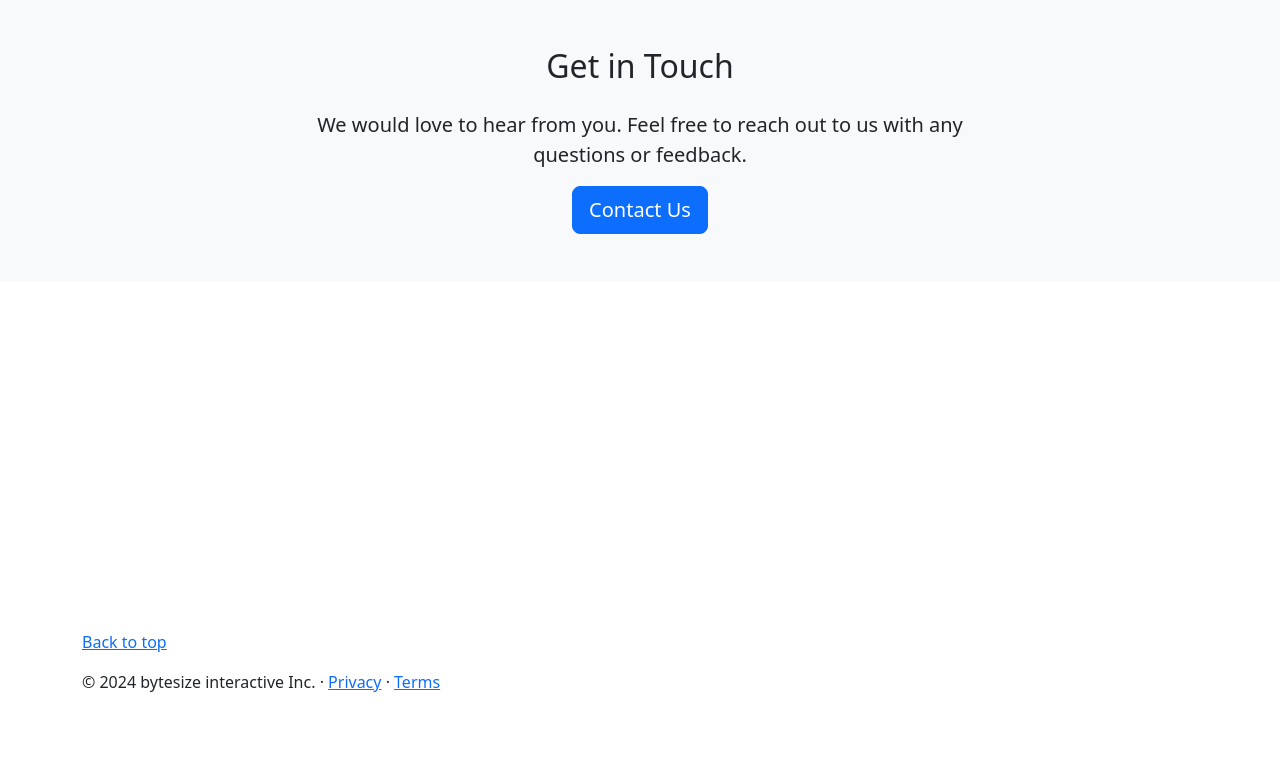
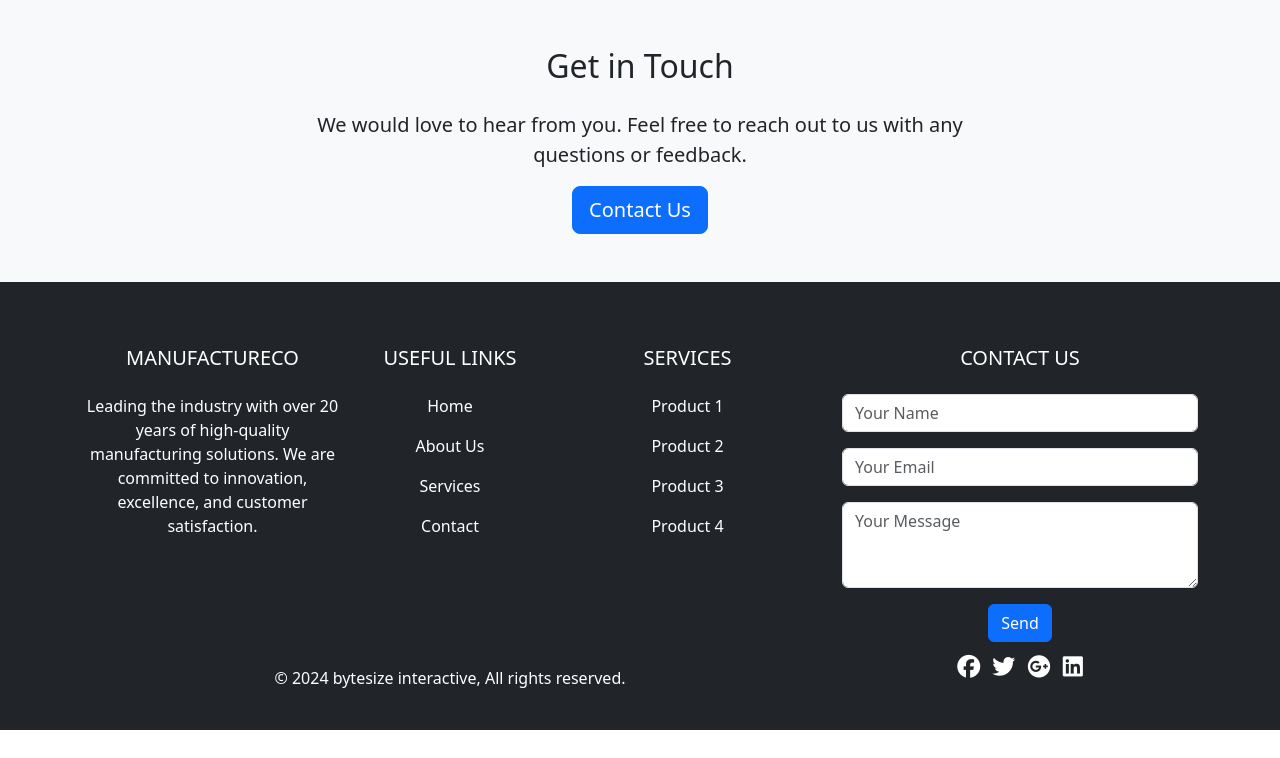
Before and after one commit to jav-sketch/bytesize_interactive_site, a Django app: page /about/ in a window 1280 px wide. Shown: the part 1189-1947 px from the top of the page. After the commit the page ends 1919 px from the top, so only its background shows below. Run offline with Django 5.2, Linux system fonts and the light colour scheme; some libraries are stand-ins or nearby versions.

Commit message:
updated footer element

```diff
--- a/templates/footer.html
+++ b/templates/footer.html
@@ -1,7 +1,94 @@
-<footer class="container footer footer-height mx-auto py-5">
-    <p class="float-right"><a href="#">Back to top</a></p>
-    <p>
-        &copy; 2024 bytesize interactive Inc. &middot;
-        <a href="#">Privacy</a> &middot; <a href="#">Terms</a>
-    </p>
+<footer class="bg-dark text-white pt-5 pb-4">
+    <div class="container text-center text-md-left">
+        <div class="row text-center text-md-left">
+            <!-- Company Info -->
+            <div class="col-md-3 col-lg-3 col-xl-3 mx-auto mt-3">
+                <h5 class="text-uppercase mb-4 font-weight-bold">ManufactureCo</h5>
+                <p>Leading the industry with over 20 years of high-quality manufacturing solutions. We are committed to
+                    innovation, excellence, and customer satisfaction.</p>
+            </div>
+
+            <!-- Useful Links -->
+            <div class="col-md-2 col-lg-2 col-xl-2 mx-auto mt-3">
+                <h5 class="text-uppercase mb-4 font-weight-bold">Useful Links</h5>
+                <p>
+                    <a href="{% url 'index' %}" class="text-white" style="text-decoration: none;">Home</a>
+                </p>
+                <p>
+                    <a href="{% url 'about' %}" class="text-white" style="text-decoration: none;">About Us</a>
+                </p>
+                <p>
+                    <a href="{% url 'services' %}" class="text-white" style="text-decoration: none;">Services</a>
+                </p>
+                <p>
+                    <a href="{% url 'contact' %}" class="text-white" style="text-decoration: none;">Contact</a>
+                </p>
+            </div>
+
+            <!-- Products -->
+            <div class="col-md-3 col-lg-3 col-xl-3 mx-auto mt-3">
+                <h5 class="text-uppercase mb-4 font-weight-bold">Services</h5>
+                <p>
+                    <a href="#" class="text-white" style="text-decoration: none;">Product 1</a>
+                </p>
+                <p>
+                    <a href="#" class="text-white" style="text-decoration: none;">Product 2</a>
+                </p>
+                <p>
+                    <a href="#" class="text-white" style="text-decoration: none;">Product 3</a>
+                </p>
+                <p>
+                    <a href="#" class="text-white" style="text-decoration: none;">Product 4</a>
+                </p>
+            </div>
+
+            <!-- Contact Form -->
+            <div class="col-md-4 col-lg-4 col-xl-4 mx-auto mt-3">
+                <h5 class="text-uppercase mb-4 font-weight-bold">Contact Us</h5>
+                <form>
+                    <div class="form-group">
+                        <input type="text" class="form-control mb-3" placeholder="Your Name" required>
+                    </div>
+                    <div class="form-group">
+                        <input type="email" class="form-control mb-3" placeholder="Your Email" required>
+                    </div>
+                    <div class="form-group">
+                        <textarea class="form-control mb-3" rows="3" placeholder="Your Message" required></textarea>
+                    </div>
+                    <button type="submit" class="btn btn-primary">Send</button>
+                </form>
+            </div>
+        </div>
+
+        <!-- Footer Bottom -->
+        <div class="row align-items-center">
+            <div class="col-md-7 col-lg-8">
+                <p class="pt-4 text-center text-md-left">
+                    &copy; 2024 bytesize interactive, All rights reserved.
+                </p>
+            </div>
+            <div class="col-md-5 col-lg-4">
+                <div class="text-center text-md-right">
+                    <ul class="list-unstyled list-inline">
+                        <li class="list-inline-item">
+                            <a href="#" class="btn-floating btn-sm text-white" style="font-size: 23px;"><i
+                                    class="fab fa-facebook"></i></a>
+                        </li>
+                        <li class="list-inline-item">
+                            <a href="#" class="btn-floating btn-sm text-white" style="font-size: 23px;"><i
+                                    class="fab fa-twitter"></i></a>
+                        </li>
+                        <li class="list-inline-item">
+                            <a href="#" class="btn-floating btn-sm text-white" style="font-size: 23px;"><i
+                                    class="fab fa-google-plus"></i></a>
+                        </li>
+                        <li class="list-inline-item">
+                            <a href="#" class="btn-floating btn-sm text-white" style="font-size: 23px;"><i
+                                    class="fab fa-linkedin"></i></a>
+                        </li>
+                    </ul>
+                </div>
+            </div>
+        </div>
+    </div>
 </footer>
```
